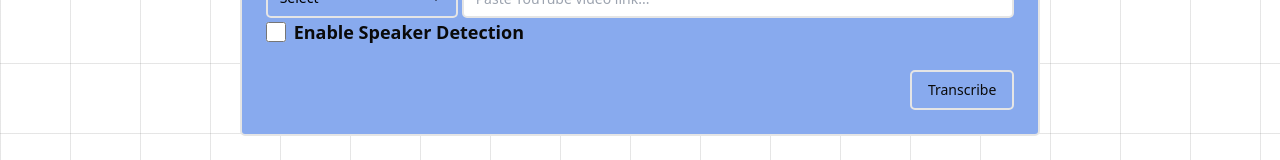
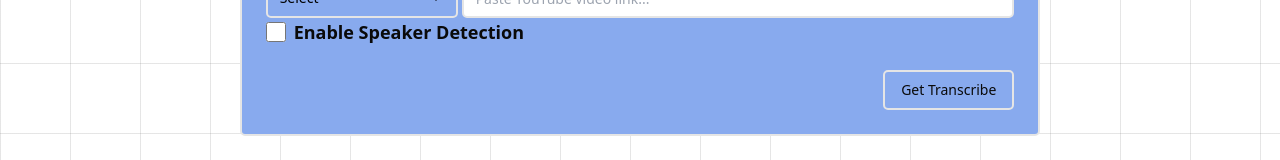
Before and after one commit to afnanhussain2002/read-podcast, a Next.js app: page /transcriber in a window 1280 px wide. Shown: the part 357-517 px from the top of the page. Built offline with nearby package versions, Linux system fonts and the light colour scheme.

Commit message:
add some text on taranscribe button

```diff
--- a/components/TranscribeInput.tsx
+++ b/components/TranscribeInput.tsx
@@ -55,7 +55,7 @@ const TranscribeInput = () => {
       </CardContent>
 
       <CardFooter className="flex justify-end">
-        <Button variant="default">Transcribe</Button>
+        <Button variant="default">Get Transcribe</Button>
       </CardFooter>
     </Card>
   )
```
